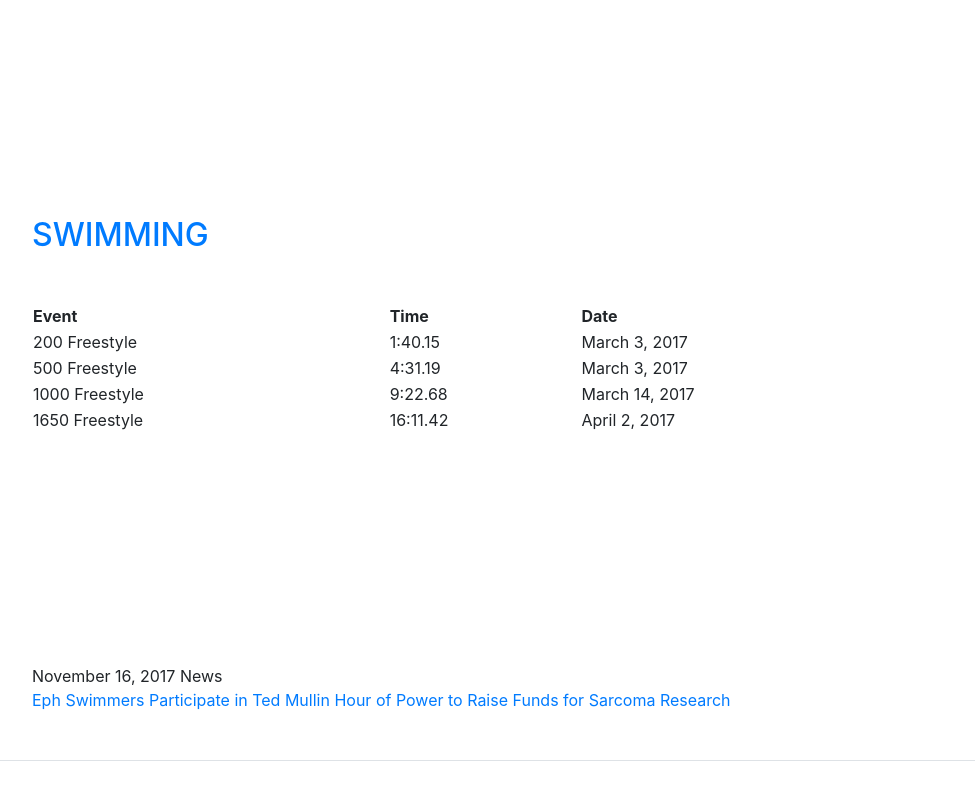
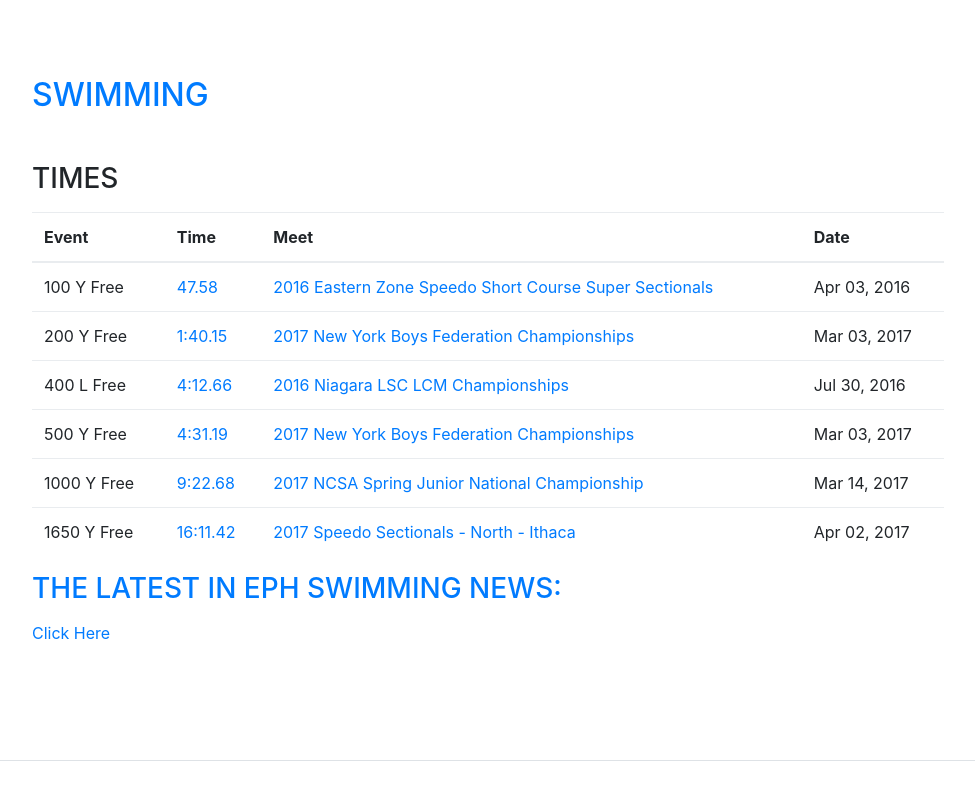
Before and after one commit to JLovette/JLovette.github.io, a website with bundled scripts: page index.html in a window 1280 px wide. Shown: the part 4039-4839 px from the top of the page, without its empty margins (288-1263 px from the left). Built offline with nearby package versions, Linux system fonts and the light colour scheme; files whose address does not match are found by name; a web font is replaced by a local one.

Commit message:
Changing swim times

```diff
--- a/index.html
+++ b/index.html
@@ -248,7 +248,165 @@
       <section class="resume-section p-3 p-lg-5 d-flex flex-column" id="swimming">
         <div class="my-auto">
           <h2 class="mb-5 text-primary">Swimming</h2>
-          <table style="width:100%">
+          <section class="c-card js-swimmer-profile-times" id="yui_3_5_0_1_1512958568788_227">
+
+            <header class="c-card__item">
+              <h3 class="mb-3">Times</h3>
+            </header>
+              </li>
+              <!--
+              <li class="c-tabs__item">
+                <a class="c-tabs__link u-text-truncate"
+                   href="/swimmer/394566/times/cuts/">
+                  Cuts
+                </a>
+              </li>
+              -->
+            </ul>
+
+            <div class="js-swimmer-profile-times-container">
+
+
+              <div class="c-table-clean--responsive">
+                <table class="c-table-clean c-table-clean--middle table table-hover">
+                  <thead>
+                    <tr>
+                      <th>Event</th>
+                      <th class="u-1/12 u-text-end">Time</th>
+                      <th class="hidden-xs">Meet</th>
+                      <th class="u-2/12">Date</th>
+
+                    </tr>
+                  </thead>
+
+                  <tbody>
+
+
+
+                    <tr>
+                      <td class="u-text-truncate">100 Y Free</td>
+                      <td class="u-text-truncate u-text-end">
+
+
+
+                        <a href="/results/71187/event/34/#time6804935">47.58</a>
+
+                      </td>
+                      <td class="hidden-xs">
+
+                        <a href="/results/71187">2016 Eastern Zone Speedo Short Course Super Sectionals</a>
+
+                      </td>
+                      <td class="u-text-truncate">Apr 03, 2016</td>
+
+                    </tr>
+
+
+
+                    <tr>
+                      <td class="u-text-truncate">200 Y Free</td>
+                      <td class="u-text-truncate u-text-end">
+
+
+
+                        <a href="/results/76131/event/2/#time8804644">1:40.15</a>
+
+                      </td>
+                      <td class="hidden-xs">
+
+                        <a href="/results/76131">2017 New York Boys Federation Championships</a>
+
+                      </td>
+                      <td class="u-text-truncate">Mar 03, 2017</td>
+
+                    </tr>
+
+
+
+                    <tr>
+                      <td class="u-text-truncate">400 L Free</td>
+                      <td class="u-text-truncate u-text-end">
+
+
+
+                        <a href="/results/75601/event/76/#time7343740">4:12.66</a>
+
+                      </td>
+                      <td class="hidden-xs">
+
+                        <a href="/results/75601">2016 Niagara LSC LCM Championships</a>
+
+                      </td>
+                      <td class="u-text-truncate">Jul 30, 2016</td>
+
+                    </tr>
+
+                    <tr>
+                      <td class="u-text-truncate">500 Y Free</td>
+                      <td class="u-text-truncate u-text-end">
+
+
+
+                        <a href="/results/76131/event/8/#time8804645">4:31.19</a>
+
+                      </td>
+                      <td class="hidden-xs">
+
+                        <a href="/results/76131">2017 New York Boys Federation Championships</a>
+
+                      </td>
+                      <td class="u-text-truncate">Mar 03, 2017</td>
+
+                    </tr>
+
+
+                    <tr>
+                      <td class="u-text-truncate">1000 Y Free</td>
+                      <td class="u-text-truncate u-text-end">
+
+
+
+                        <a href="/results/76251/event/2/#time8960979">9:22.68</a>
+
+                      </td>
+                      <td class="hidden-xs">
+
+                        <a href="/results/76251">2017 NCSA Spring Junior National Championship</a>
+
+                      </td>
+                      <td class="u-text-truncate">Mar 14, 2017</td>
+
+                    </tr>
+
+
+
+                    <tr>
+                      <td class="u-text-truncate">1650 Y Free</td>
+                      <td class="u-text-truncate u-text-end">
+
+
+
+                        <a href="/results/76264/event/30/#time9154958">16:11.42</a>
+
+                      </td>
+                      <td class="hidden-xs">
+
+                        <a href="/results/76264">2017 Speedo Sectionals - North - Ithaca</a>
+
+                      </td>
+                      <td class="u-text-truncate">Apr 02, 2017</td>
+                    </tr>
+                  </tbody>
+                </table>
+              </div>
+
+          </div>
+          </section>
+
+
+
+
+          <!-- <table style="width:100%">
             <tr>
             <th>Event</th>
             <th>Time</th>
@@ -276,31 +434,12 @@
           </tr>
         </table>
         </div>
-        <div class="stories">
-
-
-
-
-
-<div class="story clearfix" data-type="article">
-
-<div class="thumb">
-<a href="/general/2017-18/releases/20171116afot9f">
-  <img data-src="/sports/mswimdive/2017_Mullin_Swim_2000.jpg?max_width=480" alt="" class=" lazyloaded" src="/sports/mswimdive/2017_Mullin_Swim_2000.jpg?max_width=480">
-</a>
-</div>
-
-<div class="details">
-
-
-<div class="date-sport">
-    <span class="date">November 16, 2017</span>    <span class="sport-name">News</span>
-</div>
-
-<a href="/general/2017-18/releases/20171116afot9f" class="title">Eph Swimmers Participate  in Ted Mullin Hour of Power to Raise Funds for Sarcoma Research</a>
-
-
-</div>
+-->
+          <div class="my-auto">
+            <h3 class="http://ephsports.williams.edu/sports/mswimdive/2017-18/news mb-3 text-primary">The Latest in Eph Swimming News:</h3>
+            <a href="http://ephsports.williams.edu/sports/mswimdive/2017-18/news text-secondary">Click Here</a>
+          </div>
+        </div>
       </section>
 
       <section class="resume-section p-3 p-lg-5 d-flex flex-column" id="awards">
```
